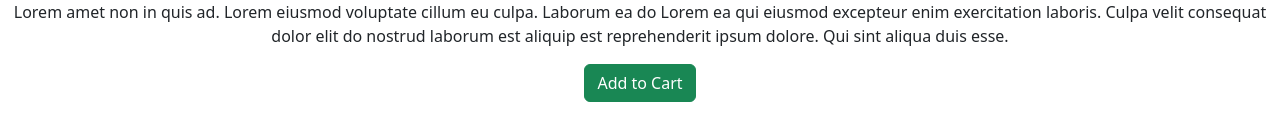
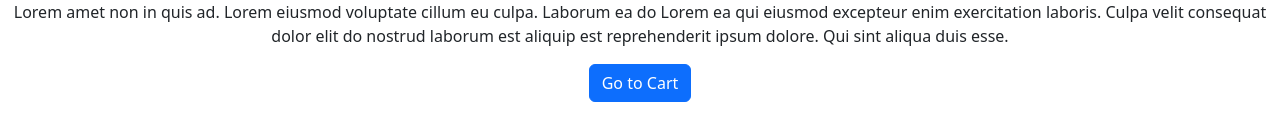
Before and after one commit to ishu74/boingbuy-1, a React (Create React App) app: page /products/1 in a window 1280 px wide. Both pictures are taken after a click on the button "Add to Cart". Shown: the part 522-662 px from the top of the page. Built offline with nearby package versions, Linux system fonts and the light colour scheme.

Commit message:
added add to cart to go to cart button

```diff
--- a/src/views/Pages/ProductDetails.js
+++ b/src/views/Pages/ProductDetails.js
@@ -1,5 +1,5 @@
-import React from 'react';
-import { useParams } from 'react-router-dom';
+import React, { useState } from 'react';
+import { useNavigate, useParams } from 'react-router-dom';
 import { products } from '../../assets/product';
 import { Button } from 'react-bootstrap';
 import { useDispatch, useSelector } from 'react-redux';
@@ -12,6 +12,8 @@ const ProductDetails = () => {
     const { id } = useParams();
     const carts = useSelector((state) => state.cartReducer.cart);
     const productId = parseInt(id, 10);
+    const [isAddedToCart, setIsAddedToCart] = useState(false);
+    const navigate = useNavigate()
     let productDetail;
 
     products.categories.forEach(category => {
@@ -29,6 +31,7 @@ const ProductDetails = () => {
         const isProductInCart = carts.some((item) => item.id === productDetail.id);
 
         if (isProductInCart) {
+            // setIsAddedToCart(false);
 
             toast.info('Product is already in the cart!', {
                 position: 'top-right',
@@ -42,6 +45,7 @@ const ProductDetails = () => {
         } else {
 
             dispatch(addToCart(productDetail));
+            setIsAddedToCart(true);
             toast.success('Product added to cart!', {
                 position: 'top-right',
                 autoClose: 3000,
@@ -55,6 +59,10 @@ const ProductDetails = () => {
 
     };
 
+
+    const handleGoToCart = () => {
+        navigate('/cart'); // Navigate to the cart page
+    };
     return (
         <div className="product-detail">
             <img src={productDetail.image} alt={productDetail.name} />
@@ -68,9 +76,19 @@ const ProductDetails = () => {
                 aliquip est reprehenderit ipsum dolore. Qui sint aliqua duis esse.
             </p>
 
-            <Button className="btn btn-success" onClick={handleAddToCart}>
+            {/* <Button className="btn btn-success" onClick={handleAddToCart}>
                 Add to Cart
-            </Button>
+            </Button> */}
+
+            {!isAddedToCart ? (
+                <Button className="btn btn-success" onClick={handleAddToCart}>
+                    Add to Cart
+                </Button>
+            ) : (
+                <Button className="btn btn-primary" onClick={handleGoToCart}>
+                    Go to Cart
+                </Button>
+            )}
         </div>
     );
 };
```
